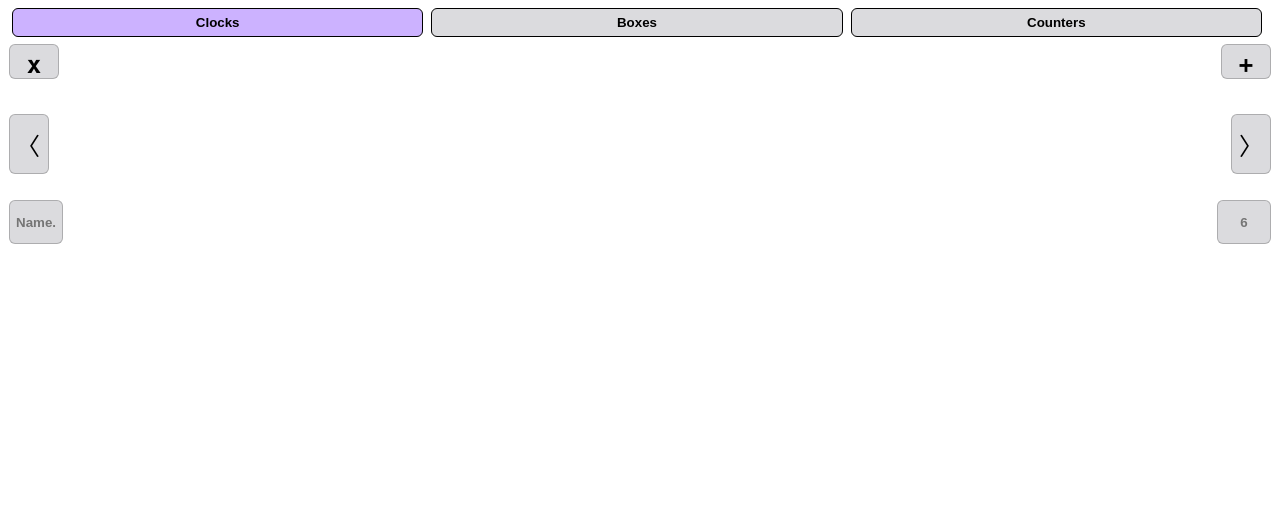
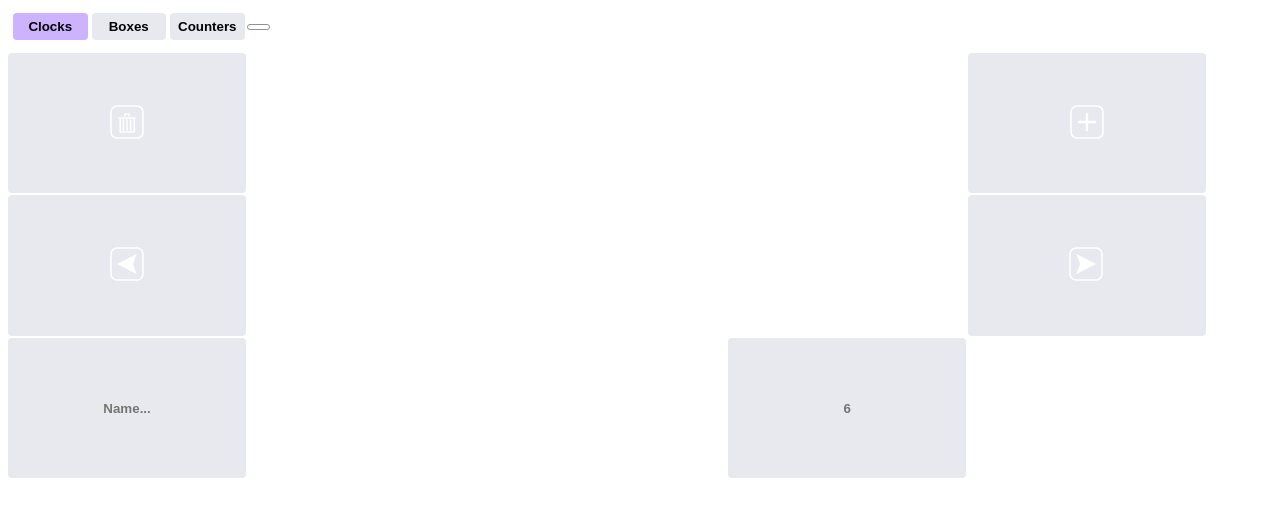
Before and after one commit to ManuelLovell/clocks, a website built with Vite: page index.html in a window 1280 px wide. Built offline with nearby package versions, Linux system fonts and the light colour scheme; what @owlbear-rodeo/sdk would draw is missing.

Commit message:
css changes

```diff
--- a/index.html
+++ b/index.html
@@ -10,23 +10,46 @@
 
 <body>
     <div id="app">
-        <div id="tabControls">
-            <button class="view-button selected" id="clockButton">Clocks</button>
-            <button class="view-button" id="checkboxButton">Boxes</button>
-            <button class="view-button" id="counterButton">Counters</button>
-            <div id="patreonContainer"></div>
-        </div>
-        <div id="gridContainer" class="main-grid">
-            <div id="clockContainer" class="main-grid-cell">
-                <div id="clockControls" class="control-overlay">
-                    <button id="clockRemove" class="control-button remove-button">x</button>
-                    <button id="clockAdd" class="control-button add-button">+</button>
-                    <button id="clockNext" class="control-button clock-next">〉</button>
-                    <button id="clockPrevious" class="control-button clock-prev">〈&nbsp;</button>
-                    <input id="clockName" class="control-button name-button" placeholder="Name...">
-                    <input id="clockSlices" type="number" class="control-button number-button" placeholder="6">
+        <table id="mainButtonTable">
+            <colgroup>
+                <col style="width: 30%;">
+                <col style="width: 30%;">
+                <col style="width: 30%;">
+                <col style="width: 10%;">
+            </colgroup>
+            <tbody>
+                <tr>
+                    <td><button class="view-button selected" id="clockButton">Clocks</button></td>
+                    <td><button class="view-button" id="checkboxButton">Boxes</button></td>
+                    <td><button class="view-button" id="counterButton">Counters</button></td>
+                    <td>
+                        <div id="patreonContainer"></div>
+                    </td>
+                </tr>
+            </tbody>
+        </table>
+        <div>
+            <div id="clockContainer" class="pos-relative">
+                <div id="clockControls" class="pos-absolute">
+                    <div class="grid-container">
+                        <div><button id="clockRemove" class="control-button remove-button"><img class='button-svg' src="./remove-button.svg"></button></div>
+                        <div></div>
+                        <div></div>
+                        <div></div>
+                        <div><button id="clockAdd" class="control-button add-button"><img class='button-svg' src="./add-button.svg"></button></div>
+
+                        <div><button id="clockNext" class="control-button clock-next"><img class='button-svg' src="./forward-button.svg"></button></div>
+                        <div></div>
+                        <div></div>
+                        <div></div>
+                        <div><button id="clockPrevious" class="control-button clock-prev"><img class='button-svg' src="./back-button.svg">&nbsp;</button></div>
+                        <div><input id="clockName" class="control-button name-button" placeholder="Name..."></div>
+                        <div></div>
+                        <div></div>
+                        <div><input id="clockSlices" type="number" class="control-button number-button" placeholder="6"></div>
+                    </div>
                 </div>
-                <div id="clockDisplay" class="clock-display carousel-container">
+                <div id="clockDisplay" class="clock-display carousel-container pos-relative">
                     <div id="clockCarousel" class="carousel-track"></div>
                 </div>
             </div>
--- a/src/style.css
+++ b/src/style.css
@@ -12,209 +12,226 @@
     -moz-osx-font-smoothing: grayscale;
     -webkit-text-size-adjust: 100%;
 
-    --background-color: #242424;
-    --foreground-color: white;
-    --soft-outline: rgb(65, 65, 65);
-    --invert: none;
-    --tooltip-background: none;
+    --OBR-font: white;
+    --OBR-font-transparent: rgba(255, 255, 255, 0.5);
 
-    --OBR-font: white;
-    --OBR-font-transparent: rgba(255, 255, 255, 0.493);
     --OBR-offset-foreground: rgb(230, 230, 238);
     --OBR-offset-background: rgb(49, 49, 65);
-    --OBR-light-blue: rgb(60, 62, 75);
+
+    --OBR-light-blue: rgb(68, 71, 83);
     --OBR-light-blue-transparent: rgb(60, 62, 75, 0.5);
+
     --OBR-dark-blue: rgb(30, 34, 49);
     --OBR-dark-blue-transparent: rgba(30, 34, 49, 0.5);
+
+    --OBR-dark-purple: rgb(58, 30, 38);
     --OBR-dark-purple-transparent: rgba(58, 30, 38, 0.5);
+
     --OBR-Purple-Select: rgb(187, 153, 255);
     --OBR-Purple-Select-transparent: rgb(187, 153, 255, 0.5);
 
-    --OBR-Grey-Outline: rgba(128, 128, 128, 0.507);
-    --BS-red: #A73335;
+    --BS-Pink: #cf3470;
+    --background-color: #242424;
+    --foreground-color: white;
+    --soft-outline: rgb(110, 110, 110);
+
+    --invert: none;
 }
 
 @media (prefers-color-scheme: light) {
     :root {
+        --OBR-font: black;
+        --OBR-font-transparent: rgba(0, 0, 0, 0.5);
+
         --OBR-offset-foreground: rgb(44, 44, 46);
         --OBR-offset-background: rgb(210, 210, 223);
+
         --OBR-light-blue: rgb(231, 233, 238);
         --OBR-light-blue-transparent: rgb(231, 233, 238, 0.5);
+
         --OBR-dark-blue: rgb(183, 184, 189);
         --OBR-dark-blue-transparent: rgba(183, 184, 189, 0.5);
+
         --OBR-Purple-Select: rgb(153, 102, 255);
         --OBR-Purple-Select-transparent: rgb(153, 102, 255, 0.5);
+
+        --OBR-dark-purple: rgb(236, 156, 178);
         --OBR-dark-purple-transparent: rgba(236, 156, 178, 0.5);
 
-        --OBR-font: black;
-        --OBR-font-transparent: rgba(0, 0, 0, 0.493);
+        --foreground-color: #242424;
+        --background-color: white;
+        --soft-outline: rgb(146, 146, 146);
+
         --invert: invert(1);
-        --invert-click: none;
-        --slider-color: #4b4b4b;
     }
 }
 
-body {
-    margin: 0;
+html {
+    height: 100%;
     display: flex;
 }
 
-#app {
-    padding: .5rem;
-    width: 100%;
-    height: 100%;
-    text-align: center;
-    border-radius: 16px;
-    scrollbar-gutter: stable both-edges;
-}
-
-.main-grid {
-    border: 1px solid transparent;
-    border-radius: 6px;
-}
-
-.main-grid-cell {
-    display: grid;
-    height: 200px;
+body {
     width: 100%;
 }
 
-.control-overlay {
-    position: relative;
-    pointer-events: none;
+#app {
+    height: 100%;
+    width: 100%;
+    scrollbar-gutter: stable;
 }
 
-.counter-display,
-.checkbox-display,
-.clock-display {
-    align-content: center;
+
+/* Buttons */
+select,
+button,
+input {
+    vertical-align: middle;
+    box-sizing: border-box;
+    color: var(--OBR-font);
+    background-color: var(--OBR-light-blue);
+    padding: 6px;
+    border: none;
+    border-radius: 4px;
+    height: 100%;
+    width: 100%;
+    font-weight: bold;
+    font-variant: small-caps;
+    cursor: pointer;
+    overflow: hidden;
+    text-align: center;
+    text-overflow: ellipsis;
+    white-space: nowrap;
+    margin: 2px;
 }
 
-.counter-display,
-.control-overlay,
-.checkbox-display,
-.clock-display {
-    grid-area: 1/1;
+select:hover,
+button:hover,
+input[type=button]:hover {
+    background-color: var(--OBR-Purple-Select);
 }
 
-#tabControls {
-    display: flex;
-    justify-content: space-between;
-    margin-bottom: 6px;
+select option {
+    background-color: var(--OBR-light-blue);
 }
 
-/* Buttons */
-input,
-button {
-    font-weight: bold;
-    cursor: pointer;
-    background-color: var(--OBR-dark-blue-transparent);
-    border-radius: 6px;
-    border: 1px solid var(--OBR-font);
-    color: var(--OBR-font);
-    padding: 6px;
-    width: 50px;
+input[type=range] {
+    -webkit-appearance: none;
+    appearance: none;
+    width: 100%;
+    height: 100%;
+    background: var(--OBR-light-blue);
+    outline: none;
+    padding: 0;
 }
 
-.view-button {
-    width: 100% !important;
-    margin: 0 4px;
+input[type=range]::-webkit-slider-thumb {
+    -webkit-appearance: none;
+    appearance: none;
+    width: 10px;
+    height: 10px;
+    border-radius: 4px;
+    background: var(--OBR-Purple-Select);
+    cursor: pointer;
 }
 
-.view-button.selected,
+/* Firefox */
+input[type=range]::-moz-range-thumb {
+    -webkit-appearance: none;
+    appearance: none;
+    width: 10px;
+    height: 10px;
+    border-radius: 4px;
+    background: var(--OBR-Purple-Select);
+    cursor: pointer;
+}
+
+/* Optional: Change the track's appearance */
+input[type=range]::-webkit-slider-runnable-track {
+    background: var(--OBR-light-blue);
+    height: 10px;
+}
+
+input[type=range]::-moz-range-track {
+    background: var(--OBR-light-blue);
+    height: 20px;
+}
+
+input[type=text] {
+    cursor: text;
+    background-color: transparent;
+    border: 2px solid var(--OBR-light-blue);
+    font-weight: 800;
+}
+
+/* Remove number slider */
+input::-webkit-outer-spin-button,
+input::-webkit-inner-spin-button {
+    -webkit-appearance: none;
+    margin: 0;
+}
+
+/* Firefox */
+input[type=number] {
+    -moz-appearance: textfield;
+    appearance: textfield;
+}
+
+/* Scroll Bars */
+::-webkit-scrollbar {
+    width: 10px;
+}
+
+/* Track */
+::-webkit-scrollbar-track {
+    background-color: var(--OBR-dark-blue);
+}
+
+/* Handle */
+::-webkit-scrollbar-thumb {
+    background: var(--OBR-Purple-Select);
+}
+
+/* Handle on hover */
+::-webkit-scrollbar-thumb:hover {
+    background: var(--OBR-Purple-Select);
+}
+
+/* Custom Styling */
+.grid-container {
+    height: 93%;
+    width: 93%;
+    padding: 6px;
+    display: grid;
+    grid-template-columns: 20% 20% 20% 20% 20%;
+    grid-template-rows: 20% 20% 20% 20% 20%;
+    gap: 2px;
+}
+
+.button-svg
+{
+    height: 40px;
+}
+
+.selected,
 button:hover {
     background-color: var(--OBR-Purple-Select-transparent);
 }
 
-.control-button {
-    pointer-events: auto;
-    border: 1px solid var(--OBR-Grey-Outline) !important;
+.pos-relative {
+    position: relative;
 }
 
-.add-button,
-.remove-button {
-    position: absolute;
-    top: 0px;
-    height: 35px;
-    font-family: 'Menlo', 'Lucida Console', 'Monaco', 'Consolas', monospace;
-    font-size: x-large;
-}
-
-.add-button {
-    right: 0px;
-}
-
-.remove-button {
-    left: 0px;
-}
-
-.checkbox-next,
-.checkbox-prev,
-.clock-next,
-.clock-prev {
-    font-family: 'Menlo', 'Lucida Console', 'Monaco', 'Consolas', monospace;
-    font-size: x-large;
-    position: absolute;
-    text-align: center;
-    width: 40px;
-    height: 60px;
-    border-color: var(--OBR-Grey-Outline) !important;
-    top: 35%;
-    justify-content: center;
-}
-
-
-.checkbox-next,
-.clock-next {
-    right: 0px;
-}
-
-.checkbox-prev,
-.clock-prev {
-    left: 0px;
-}
-
-.counter-next,
-.counter-prev {
+.pos-absolute {
+    position: fixed;
+    display: flex;
+    width: 100%;
+    top: 45px;
+    left: 0;
     bottom: 0;
-    position: absolute;
-}
-
-.counter-next {
-    right: 0px;
-}
-
-.counter-prev {
-    left: 0px;
-}
-
-.number-button {
-    position: absolute;
-    cursor: text;
-    bottom: 0px;
-    right: 0px;
-    height: 30px;
-    width: 40px;
-    text-align: center;
-}
-
-.name-button {
-    position: absolute;
-    bottom: 0px;
-    left: 0px;
-    height: 30px;
-    width: 40px;
-    text-align: center;
-}
-
-.number-name-button {
-    position: absolute;
-    bottom: 0px;
-    left: 40%;
 }
 
 /* Clocks */
-
 .checkbox-svg {
     max-height: 140px;
     width: 100%;
@@ -285,18 +302,6 @@ path.path-selected {
     pointer-events: none;
 }
 
-input::-webkit-outer-spin-button,
-input::-webkit-inner-spin-button {
-    -webkit-appearance: none;
-    margin: 0;
-}
-
-/* Firefox */
-input[type=number] {
-    -moz-appearance: textfield;
-    appearance: textfield;
-}
-
 /* Whats New */
 
 .imageIcon {
@@ -327,9 +332,9 @@ input[type=number] {
     width: 25px;
     vertical-align: middle;
 }
-#patreonContainer
-{
-    border: 1px solid var(--foreground-color);
+
+#patreonContainer {
+    border: 1px solid var(--soft-outline);
     border-radius: 6px;
     display: flex;
     justify-content: center;
```
Also changed, not shown: public/add-button.svg (added), public/back-button.svg (added), public/forward-button.svg (added), public/remove-button.svg (added).
